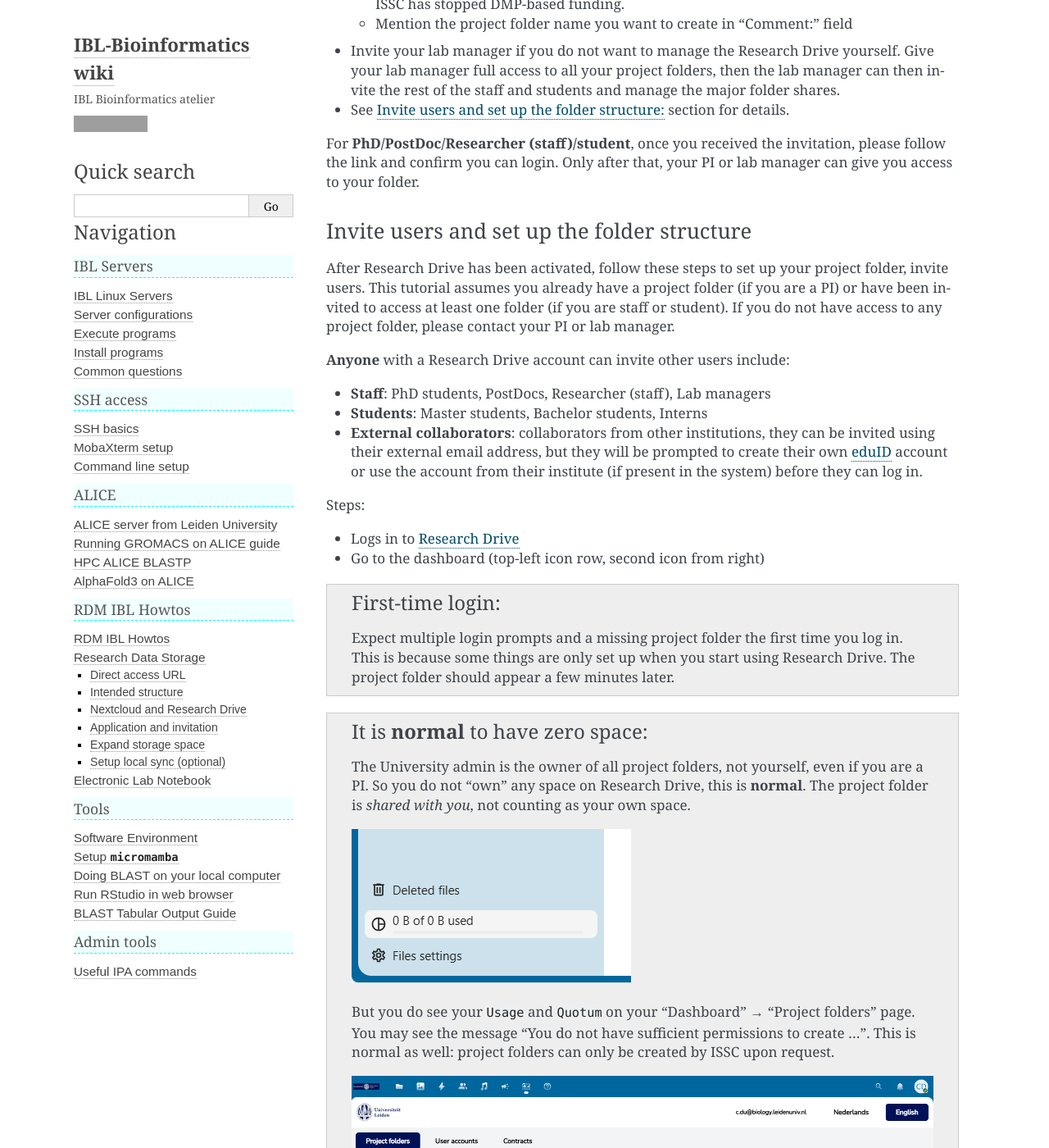
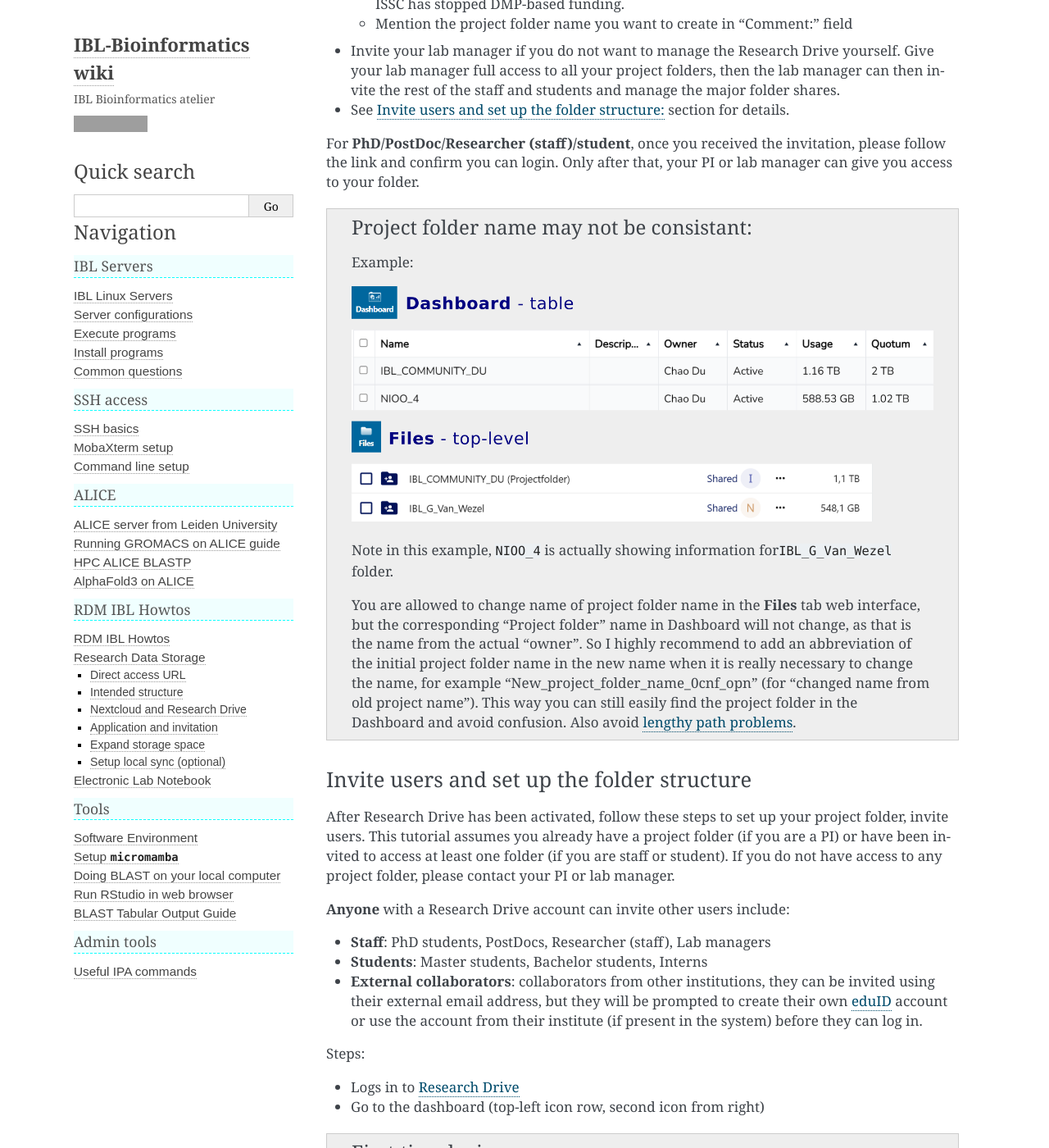
Before and after one commit to IBL-bioinfo/IBL-bioinformatics-wiki, a Sphinx documentation site: the page built from docs/source/rdm_howtos/ResearchDrive.md, in a window 1280 px wide and 1400 px high, scrolled down 1952 px. Shown: the whole window at 82% size. Built offline with Sphinx 7.4.7, drawn with Linux system fonts in a browser that asks for light colours; grey boxes are pictures that could not be loaded.

Commit message:
Add example image for project folder naming in Research Drive documentation

```diff
--- a/docs/source/rdm_howtos/ResearchDrive.md
+++ b/docs/source/rdm_howtos/ResearchDrive.md
@@ -35,6 +35,16 @@ For **PI**, you need to apply for it:
 - See [Invite users and set up the folder structure:](#invite-users-and-set-up-the-folder-structure) section for details.
 
 For **PhD/PostDoc/Researcher (staff)/student**, once you received the invitation, please follow the link and confirm you can login. Only after that, your PI or lab manager can give you access to your folder.
+
+::: {admonition} Project folder name may not be consistant
+Example:
+
+![Example of project folder name](../_static/images/nextcloud_different_name_example.png)
+
+Note in this example, `NIOO_4` is actually showing information for`IBL_G_Van_Wezel` folder.
+
+You are allowed to change name of project folder name in the **Files** tab web interface, but the corresponding "Project folder" name in Dashboard will not change, as that is the name from the actual "owner". So I highly recommend to add an abbreviation of the initial project folder name in the new name when it is really necessary to change the name, for example "New_project_folder_name_0cnf_opn" (for "changed name from old project name"). This way you can still easily find the project folder in the Dashboard and avoid confusion. Also avoid [lengthy path problems](#windows-long-path-compatibility-issue).
+:::
 
 ### Invite users and set up the folder structure
 
```
Also changed, not shown: docs/source/rdm_howtos/ResearchDrive_uploadFromNetworkDrive.md (+1 -1 lines), docs/source/_static/images/nextcloud_different_name_example.png (added).
